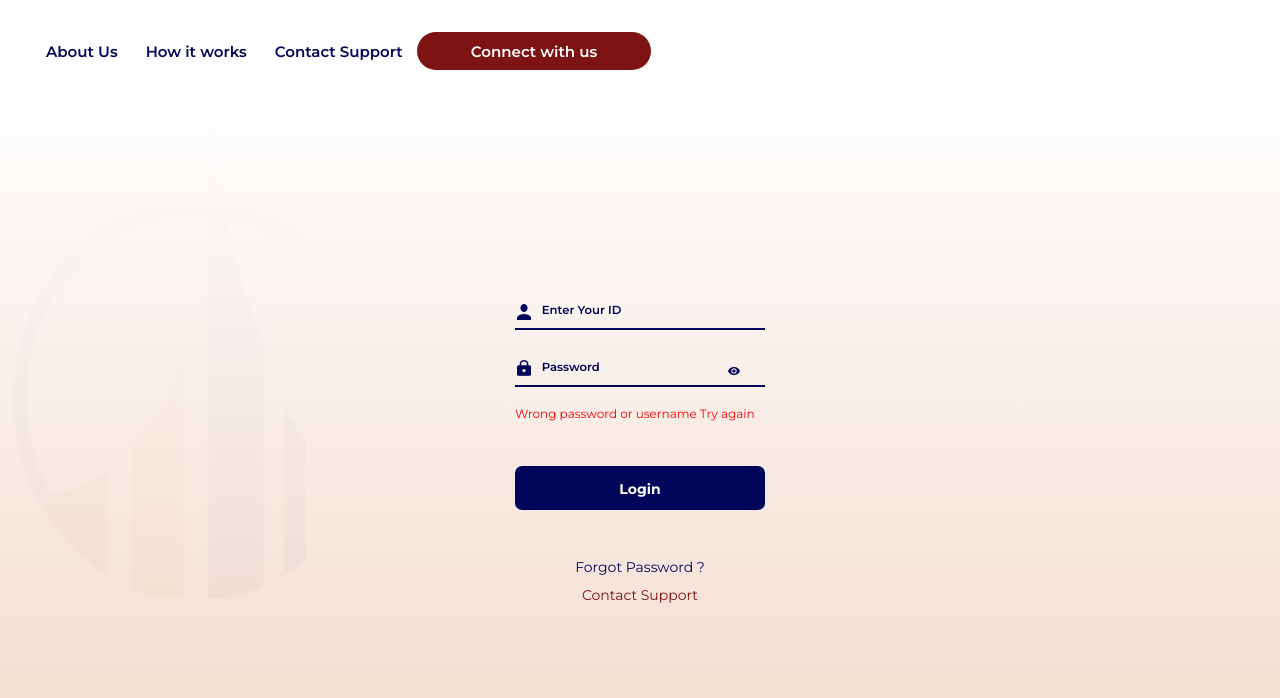
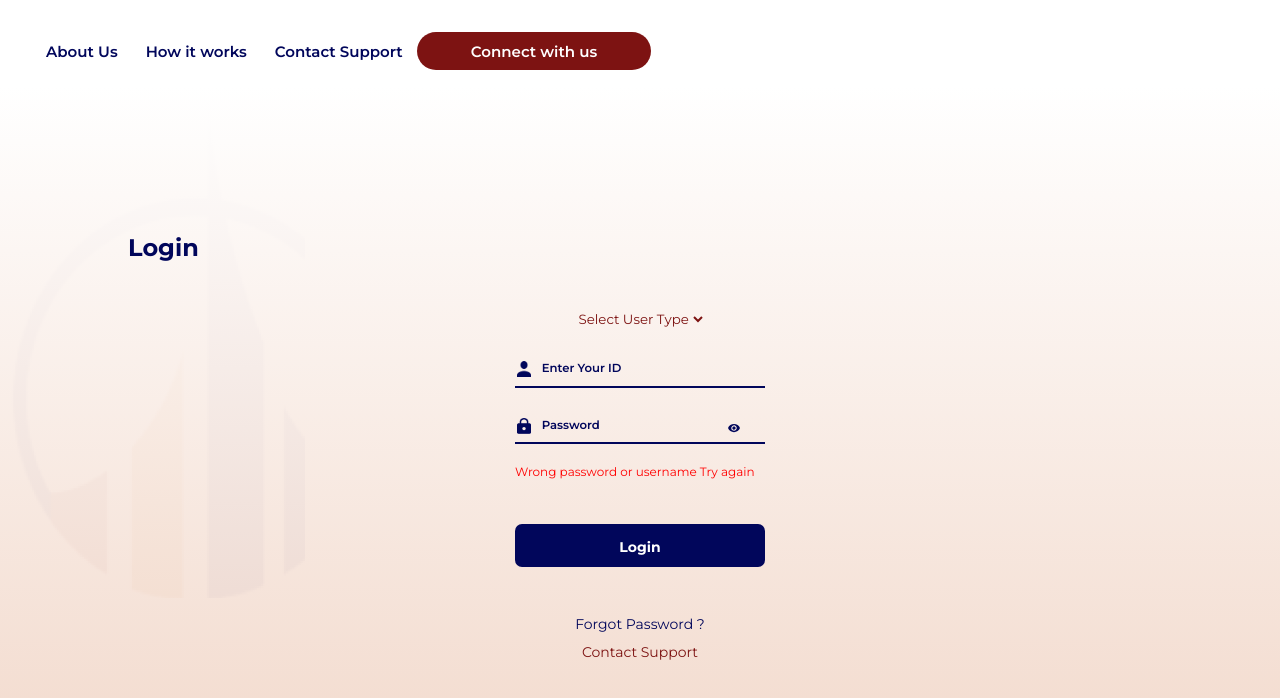
Before and after one commit to dolaposokoya/trovestajoadmin, a React (Create React App) app: page / in a window 1280 px wide. Shown: the top 698 px of the page. Built offline with nearby package versions, Linux system fonts and the light colour scheme.

Commit message:
Update login.js

```diff
--- a/src/Components/Shared/LoginView/LoginView.js
+++ b/src/Components/Shared/LoginView/LoginView.js
@@ -16,6 +16,14 @@ export default function LoginView() {
   return (
     <div className={style['login-view1']}>
       <div className={style['login-view']}>
+        <h3 className={style.logintext}>Login</h3>
+        <div className={style.dropdown}>
+          <select className={style.dropdownlist}>
+            <option>Select User Type</option>
+            <option>Admin</option>
+            <option>Super Admin</option>
+          </select>
+        </div>
         <form>
           <div className={style.inputview}>
             <img src={person} className={style.absolute} />
--- a/src/Components/Shared/LoginView/loginview.module.css
+++ b/src/Components/Shared/LoginView/loginview.module.css
@@ -11,9 +11,27 @@
     display: flex;
     justify-content: center;
     align-items: center;
+    flex-direction: column;
     position: relative;
     width: 100%;
     height: 100%;
+}
+.logintext{
+    width:80%;
+    margin-bottom: 2em;
+    color: var(--tro-blue);
+    font-family: var(--Montserrat);
+    font-size: 1.5em;
+    font-weight: var(--bold);
+}
+.dropdownlist{
+    border: none;
+    background-color: transparent;
+    color: var(--tro-brown);
+    font-family: var(--Montserrat);
+    font-size: .87m;
+    font-weight: var(--regular);
+    margin-bottom: 1.5em;
 }
 .inputview {
     position: relative;
```
